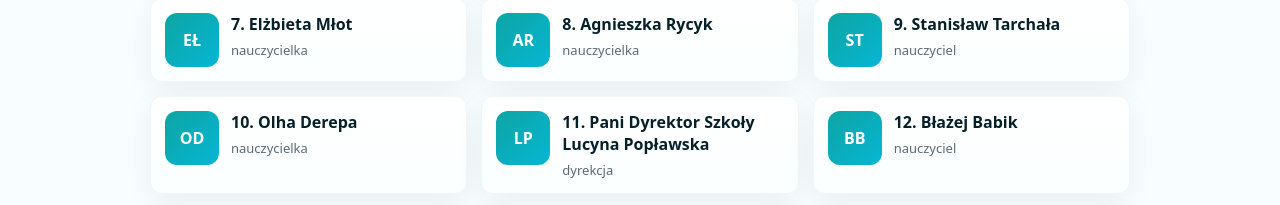
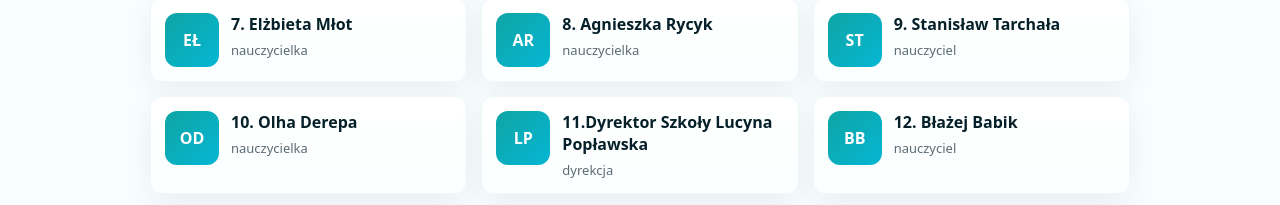
Before and after one commit to dawidrydz0514-alt/Podzi-kowania-Nauczycielom., a plain HTML site: page index.html in a window 1280 px wide. Shown: the part 526-731 px from the top of the page. Drawn offline with Linux system fonts and the light colour scheme.

Commit message:
Add files via upload

```diff
--- a/index.html
+++ b/index.html
@@ -158,7 +158,7 @@
 
         <!-- 11 -->
         <div class="card"><div class="avatar">LP</div>
-          <div class="meta"><div class="name">11. Pani Dyrektor Szkoły Lucyna Popławska</div><div class="role">dyrekcja</div></div></div>
+          <div class="meta"><div class="name">11.Dyrektor Szkoły Lucyna Popławska</div><div class="role">dyrekcja</div></div></div>
 
         <!-- 12 -->
         <div class="card"><div class="avatar">BB</div>
```
